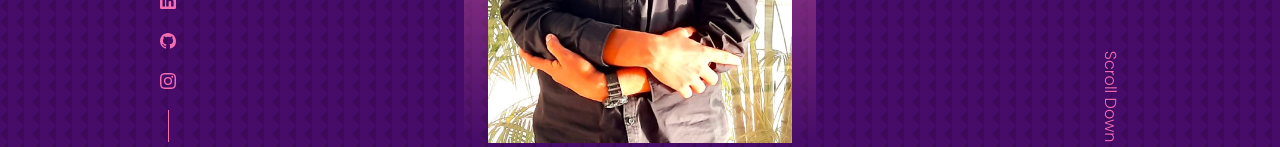
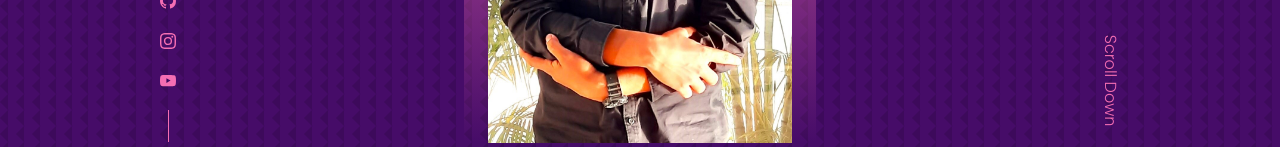
Before and after one commit to iamakashrout/Portfolio, a React (Create React App) app: page / in a window 1280 px wide. Shown: the part 578-725 px from the top of the page. Built offline with nearby package versions, Linux system fonts and the light colour scheme.

Commit message:
links updated

```diff
--- a/src/components/header/HeaderSocials.jsx
+++ b/src/components/header/HeaderSocials.jsx
@@ -1,22 +1,39 @@
 import React from 'react'
 import { BsLinkedin } from 'react-icons/bs'
 import {BsGithub} from 'react-icons/bs'
-import {BsInstagram} from 'react-icons/bs'
+import { BsInstagram } from 'react-icons/bs'
+import { BsYoutube } from "react-icons/bs";
 
 const HeaderSocials = () => {
   return (
     <div className="header_socials">
       <a
         href="https://www.linkedin.com/in/akash-rout-82a38622a"
+        rel="noreferrer"
         target="_blank"
       >
         <BsLinkedin />
       </a>
-      <a href="https://github.com/iamakashrout" target="_blank">
+      <a
+        href="https://github.com/iamakashrout"
+        rel="noreferrer"
+        target="_blank"
+      >
         <BsGithub />
       </a>
-      <a href="https://www.instagram.com/iamakashrout" target="_blank">
+      <a
+        href="https://www.instagram.com/iamakashrout"
+        rel="noreferrer"
+        target="_blank"
+      >
         <BsInstagram />
+      </a>
+      <a
+        href="https://www.youtube.com/@iamakashrout"
+        rel="noreferrer"
+        target="_blank"
+      >
+        <BsYoutube />
       </a>
     </div>
   );
--- a/src/components/header/header.css
+++ b/src/components/header/header.css
@@ -50,7 +50,7 @@
 .scroll_down{
     position: absolute;
     right: -2.3rem;
-    bottom: 7rem;
+    bottom: 8rem;
     transform: rotate(90deg);
     font-weight: 300;
     font-size: 1rem;
@@ -85,7 +85,7 @@
         display: flex;
         flex-direction: row;
         justify-content: center;
-        left: 50%;
+        left: 54%;
         transform: translateX(-50%);
         gap: 2rem;
         bottom: 1rem;
```
